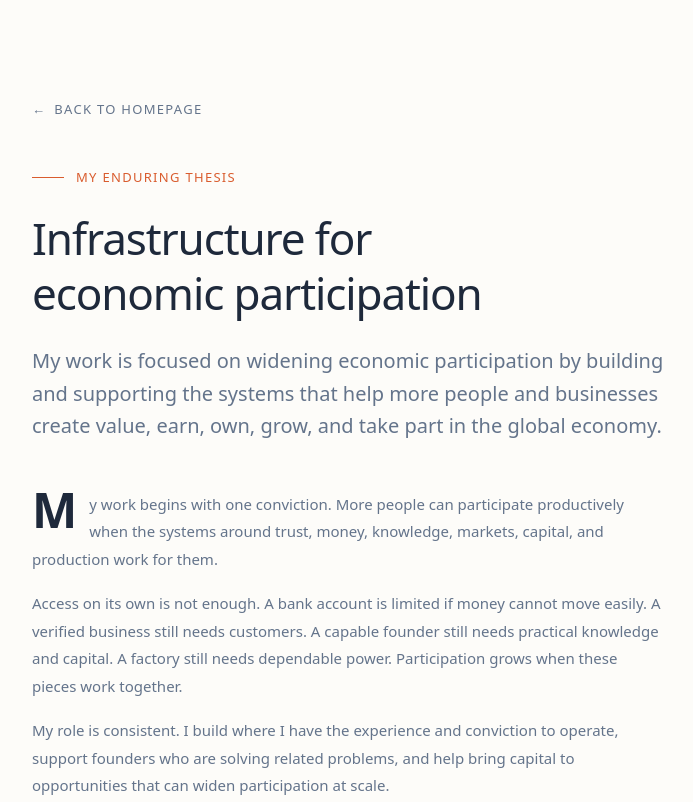
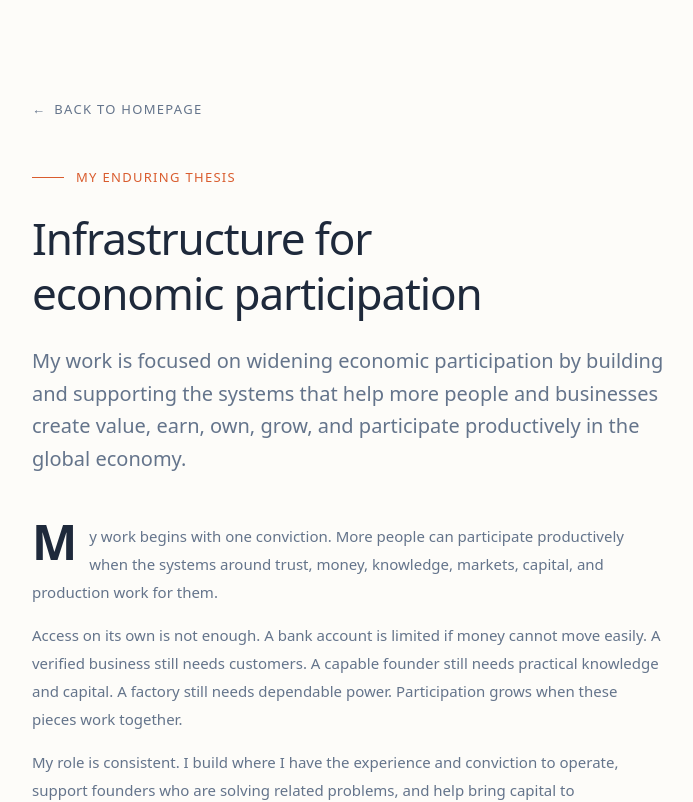
Before and after one commit to Threadigit/adetuyi.com, a Next.js app: page /thesis in a window 1280 px wide. Shown: the top 802 px of the page, without its empty margins (292-985 px from the left). Built offline with nearby package versions, Linux system fonts and the light colour scheme.

Commit message:
Strengthen global participation language

```diff
--- a/src/app/thesis/page.tsx
+++ b/src/app/thesis/page.tsx
@@ -108,7 +108,8 @@ export default function EconomicParticipationThesisPage() {
           <p className="text-[18px] md:text-[20px] leading-relaxed text-muted">
             My work is focused on widening economic participation by building
             and supporting the systems that help more people and businesses
-            create value, earn, own, grow, and take part in the global economy.
+            create value, earn, own, grow, and participate productively in the
+            global economy.
           </p>
         </header>
 
```
